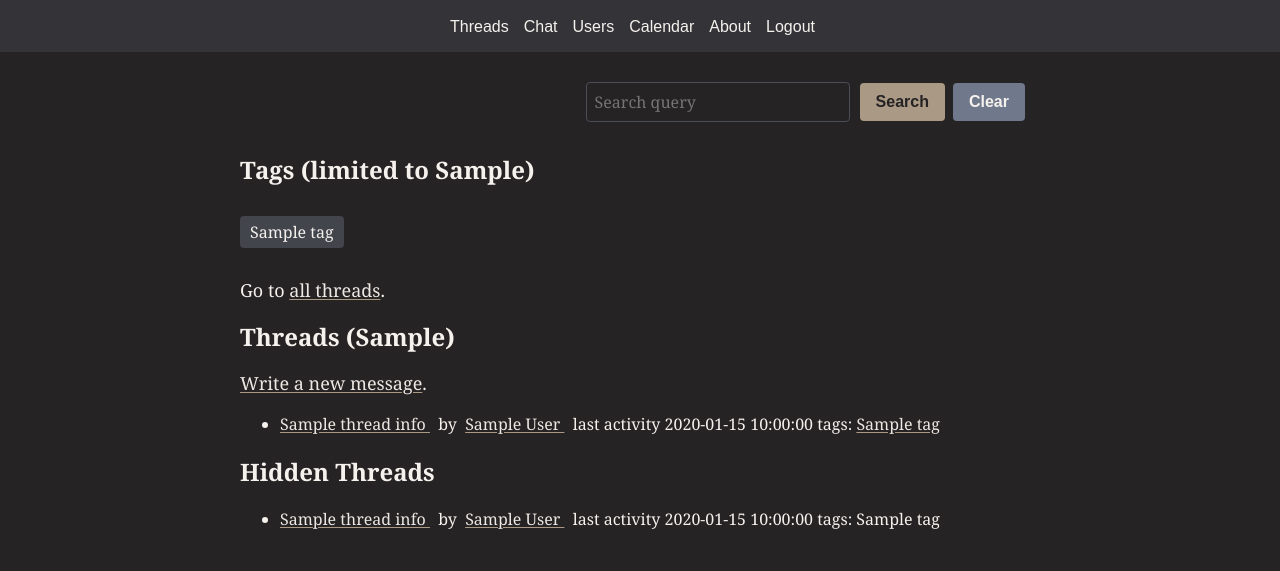
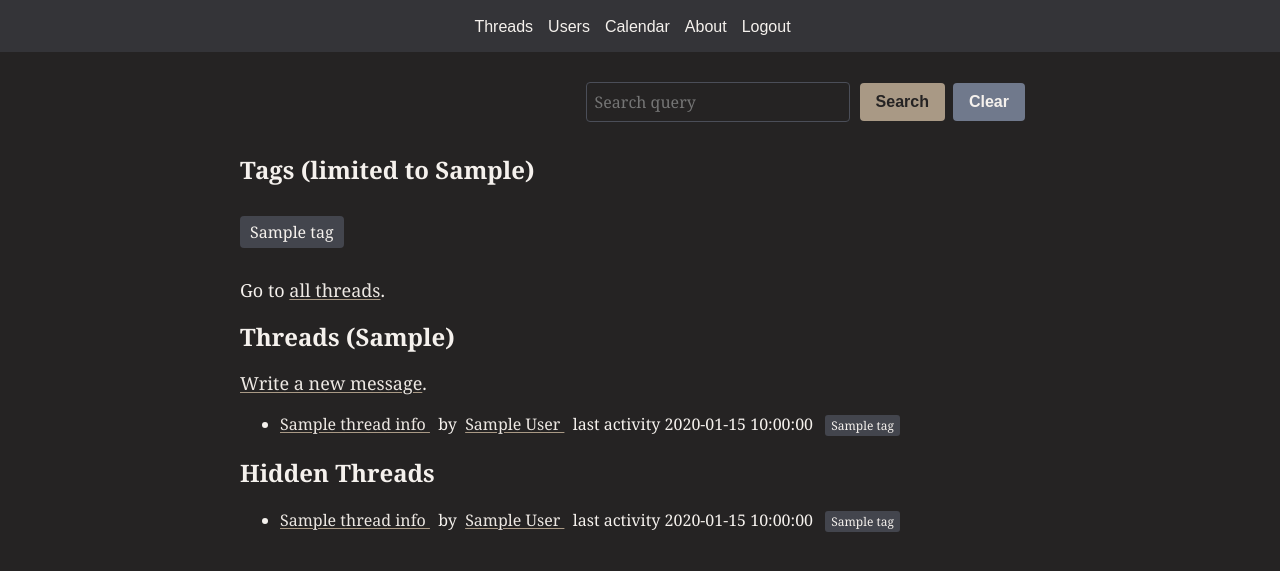
Before and after one commit to apiarian/village, a Flask app: template village_py/village/templates/threads.html in a window 1280 px wide. Shown: the top 571 px of the page. Run offline with Flask 3, Linux system fonts and the light colour scheme; the visitor is signed in with stand-in values (Sample User, id 1); the template is opened without the code that fills it: most values are stand-ins (such as "Sample title", 1, 10 or a date in 2020); some libraries are stand-ins or nearby versions.

Commit message:
hide the chat link and improve thread list tag styling

```diff
--- a/static/style.css
+++ b/static/style.css
@@ -708,6 +708,26 @@ input[type="file"].form-input::file-selector-button:hover {
   color: var(--text-on-accent);
 }
 
+/* Compact inline tags for thread lists */
+.tags-inline {
+  display: inline-flex;
+  gap: 4px;
+  margin: 0 0 0 8px;
+  padding: 0;
+  list-style: none;
+  vertical-align: baseline;
+}
+
+.tags-inline li {
+  display: inline;
+}
+
+.tags-inline .tag-link {
+  padding: 2px 6px;
+  font-size: 12px;
+  border-radius: 3px;
+}
+
 /* Reaction Styles */
 .reactions-container {
   margin: 15px auto 0 auto;
--- a/village_py/village/templates/header.html
+++ b/village_py/village/templates/header.html
@@ -13,7 +13,7 @@
       <ul>
         {% if session.username %}
         <li><a href="/threads">Threads</a></li>
-        <li><a href="/chat">Chat</a></li>
+        <!-- <li><a href="/chat">Chat</a></li> -->
         <li><a href="/users">Users</a></li>
         <li><a href="/calendar">Calendar</a></li>
         <li><a href="/about">About</a></li>
--- a/village_py/village/templates/threads.html
+++ b/village_py/village/templates/threads.html
@@ -51,9 +51,12 @@
       </a>
       &nbsp;
       last activity {{ thread_info.newest_timestamp }}
-      {% if thread_info.tags %}tags: {% for tag in thread_info.tags %}
-      <a href="/threads?tag={{ tag }}">{{ tag }}</a>
-      {% endfor %}
+      {% if thread_info.tags %}
+      <ul class="tags-inline">
+        {% for tag in thread_info.tags %}
+        <li><a href="/threads?tag={{ tag }}" class="tag-link">{{ tag }}</a></li>
+        {% endfor %}
+      </ul>
       {% endif %}
     </li>
     {% endfor %}
@@ -78,9 +81,12 @@
       </a>
       &nbsp;
       last activity {{ thread_info.newest_timestamp }}
-      {% if thread_info.tags %}tags: {% for tag in thread_info.tags %}
-      {{ tag }}
-      {% endfor %}
+      {% if thread_info.tags %}
+      <ul class="tags-inline">
+        {% for tag in thread_info.tags %}
+        <li><span class="tag-link">{{ tag }}</span></li>
+        {% endfor %}
+      </ul>
       {% endif %}
     </li>
     {% endfor %}
```
Also changed, not shown: other parts of static/style.css (+10 -11 lines).
